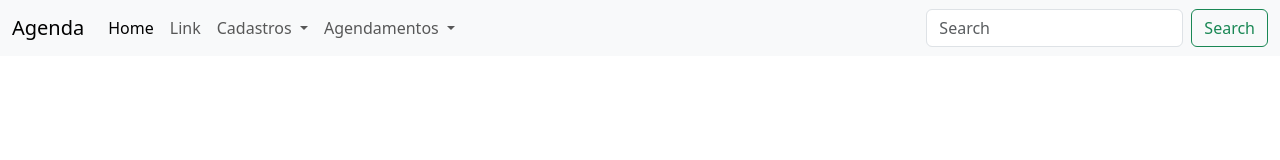
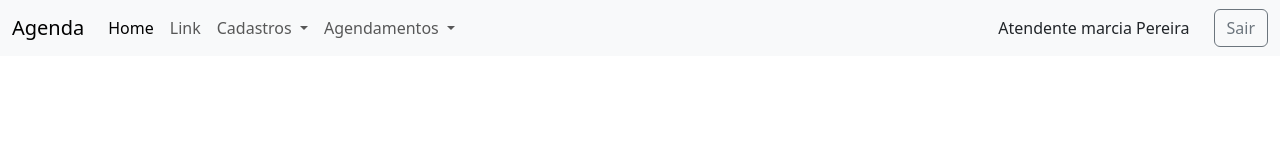
Before and after one commit to YuuyaOkatani/BootcampDevJrProj13, a plain HTML site: page index.html in a window 1280 px wide. Drawn offline with nearby package versions, Linux system fonts and the light colour scheme.

Commit message:
closes #5 - navbar

```diff
--- a/prototype/components/navbar/navbar.html
+++ b/prototype/components/navbar/navbar.html
@@ -45,8 +45,8 @@
 
         </ul>
         <form class="d-flex" role="search">
-          <input class="form-control me-2" type="search" placeholder="Search" aria-label="Search">
-          <button class="btn btn-outline-success" type="submit">Search</button>
+          <div class="my-auto me-4">Atendente <span>marcia Pereira</span></div>
+          <button class="btn btn-outline-secondary" type="submit">Sair</button>
         </form>
       </div>
     </div>
```
